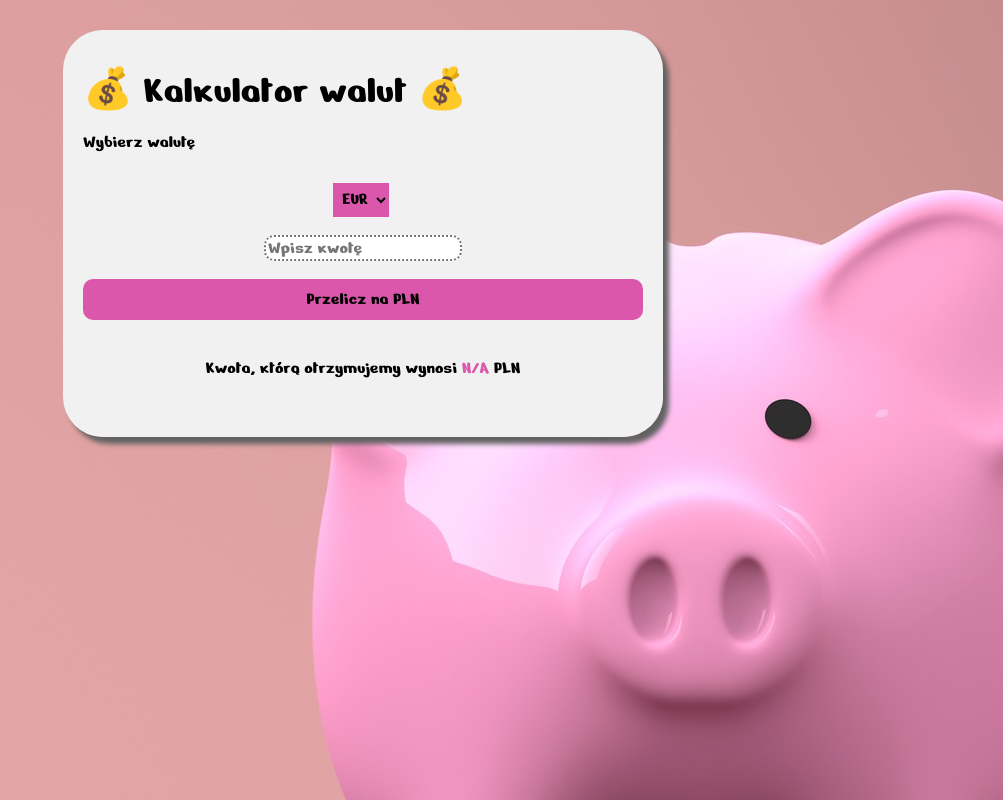
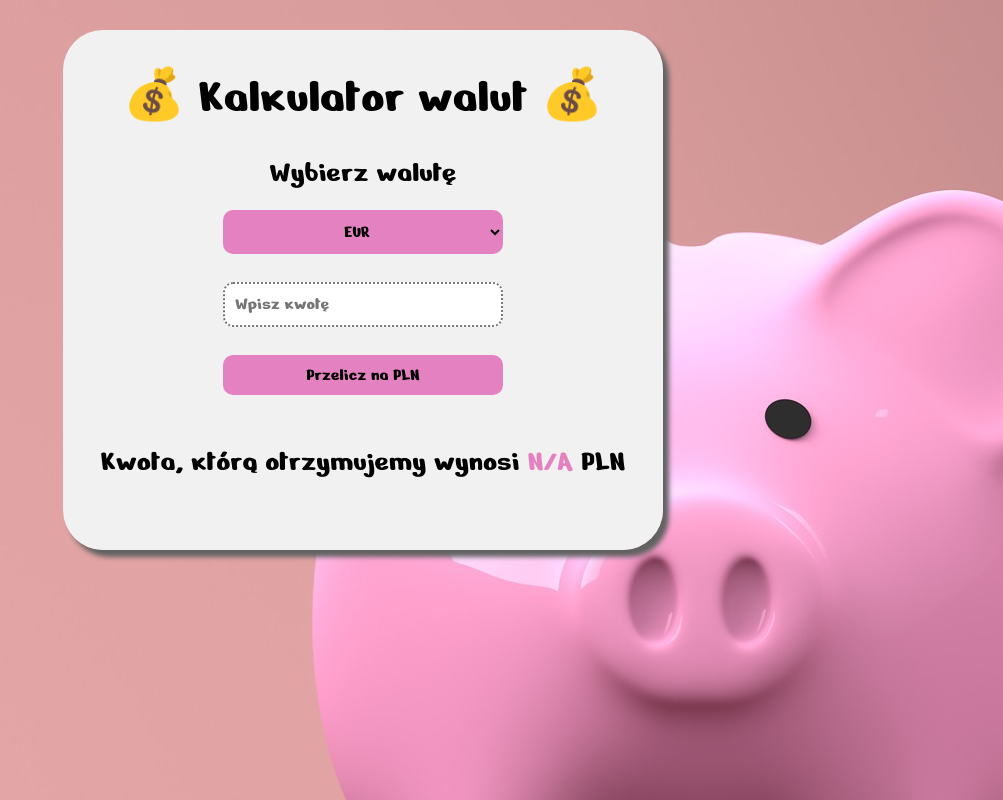
Before and after one commit to JablonskaAleksandra/Currency-converter, a plain HTML site: page index.html in a window 1280 px wide. Shown: the whole page, without its empty margins (277-1280 px from the left). Drawn offline with nearby package versions, Linux system fonts and the light colour scheme.

Commit message:
styles update

```diff
--- a/CSS/form.css
+++ b/CSS/form.css
@@ -1,34 +1,44 @@
 .form__name {
-    color: rgb(0, 0, 0);
-    font-size: 40px;
-
-}
-
-.form__amount {
-
-    border-radius: 10px;
-    border-style: dotted;
+  text-align: center;
+  font-size: 50px;
+  margin-bottom: 30px;
 }
 
 .form__labelText {
     width: 100%;
     display: inline-block;
     text-align: center;
+}
 
+.form__currencySelection {
+    font-size: 30px;
+    text-align: center;
+    margin-top: 10px;
+}
+
+.currency {
+    background-color:hsl(322, 65%, 70%);
+    text-align: center;
+    margin-left: 25%;
+    margin-top: 20px;
+    padding: 10px;
+    border-style: none;
+    border-radius: 10px;
+    width: 50%;
+}
+
+.currency:hover {
+    background-color: hsl(322, 65%, 60%);
 
 }
 
-.currency {
-    background-color: hsl(322, 65%, 60%);
-    text-align: center;
-    margin-left: 250px;
-    margin-top: 30px;
-    padding: 5px;
-    border-style: none;
-}
-
-.currency:hover {
-    background-color: hsl(322, 65%, 70%);
+.form__amount {
+    margin-top: 10px;
+    margin-bottom: 10px;
+    border-radius: 10px;
+    border-style: dotted;
+    width: 50%;
+    padding: 10px;
 }
 
 .form__fieldset {
@@ -40,37 +50,36 @@
     border-style: none;
     border-radius: 40px;
     box-shadow: 6px 7px 5px 0px #626262;
+}
+
+.form__paragraph {
+    font-size: 30px;
+    text-align: center;
+    padding-top: 20px;
+    padding-bottom: 20px;
+}
+
+.form__button {
+    margin-left: 25%;
+    margin-right: 25%;
+    background-color: hsl(322, 65%, 70%);
+    padding: 10px;
+    border: none;
+    border-radius: 10px;
+    width: 50%;
+    text-align: center;
 
 }
 
-.form__paragraph {
-    text-align: center;
-    padding-top: 20px;
-    padding-bottom: 20px;
-
+.form__button:hover {
+    background-color: hsl(322, 65%, 60%);
 }
-
-.form__button {
-
-    background-color: hsl(322, 65%, 60%);
-    display: inline-block;
-    padding: 10px;
-    border: none;
-    border-radius: 10px;
-    width: 100%;
-}
-
-.form__button:hover {
-    background-color: hsl(322, 65%, 70%);
-}
-
 
 .form__button:active {
     background-color: hsl(322, 65%, 50%);
 }
 
 .form__result {
-
-    color: hsl(322, 65%, 60%);
-
+    font-size: 30px;
+    color: hsl(322, 65%, 70%);
 }
```
